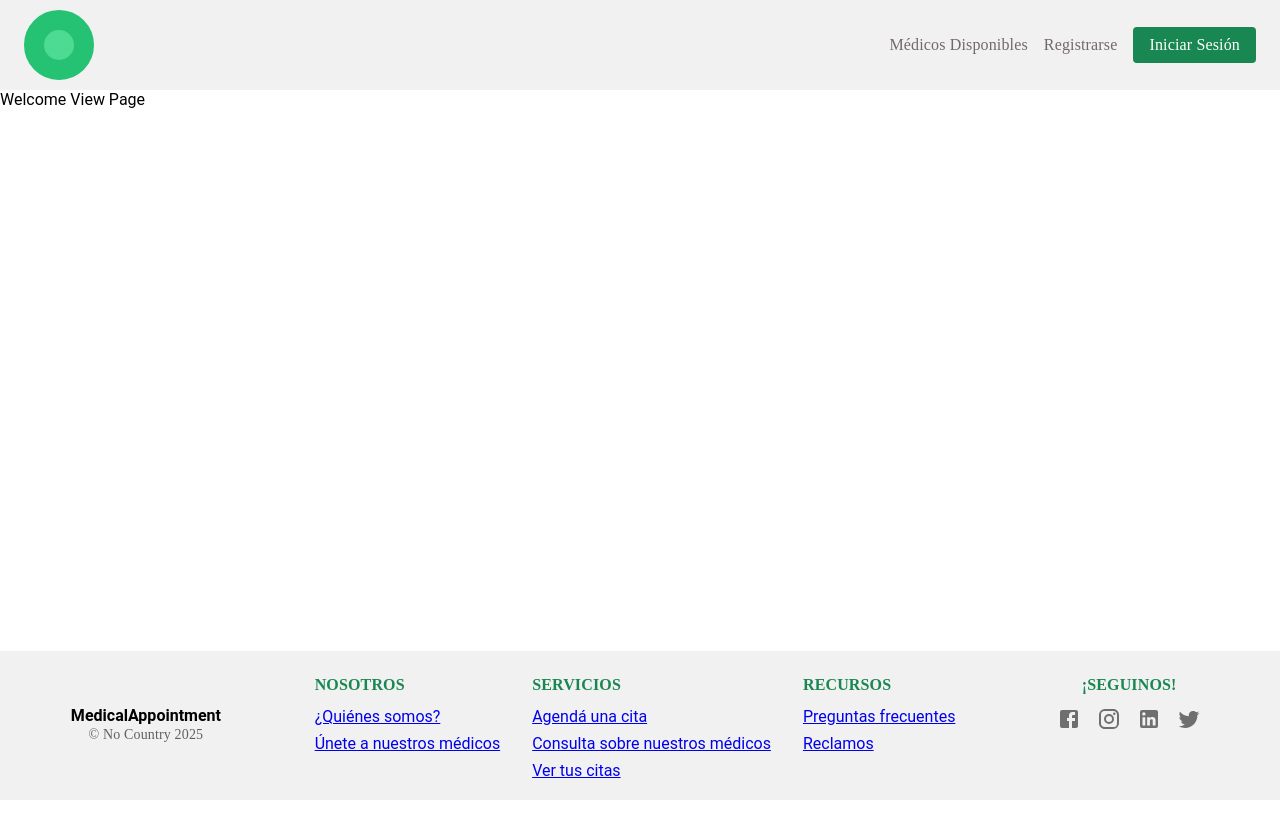
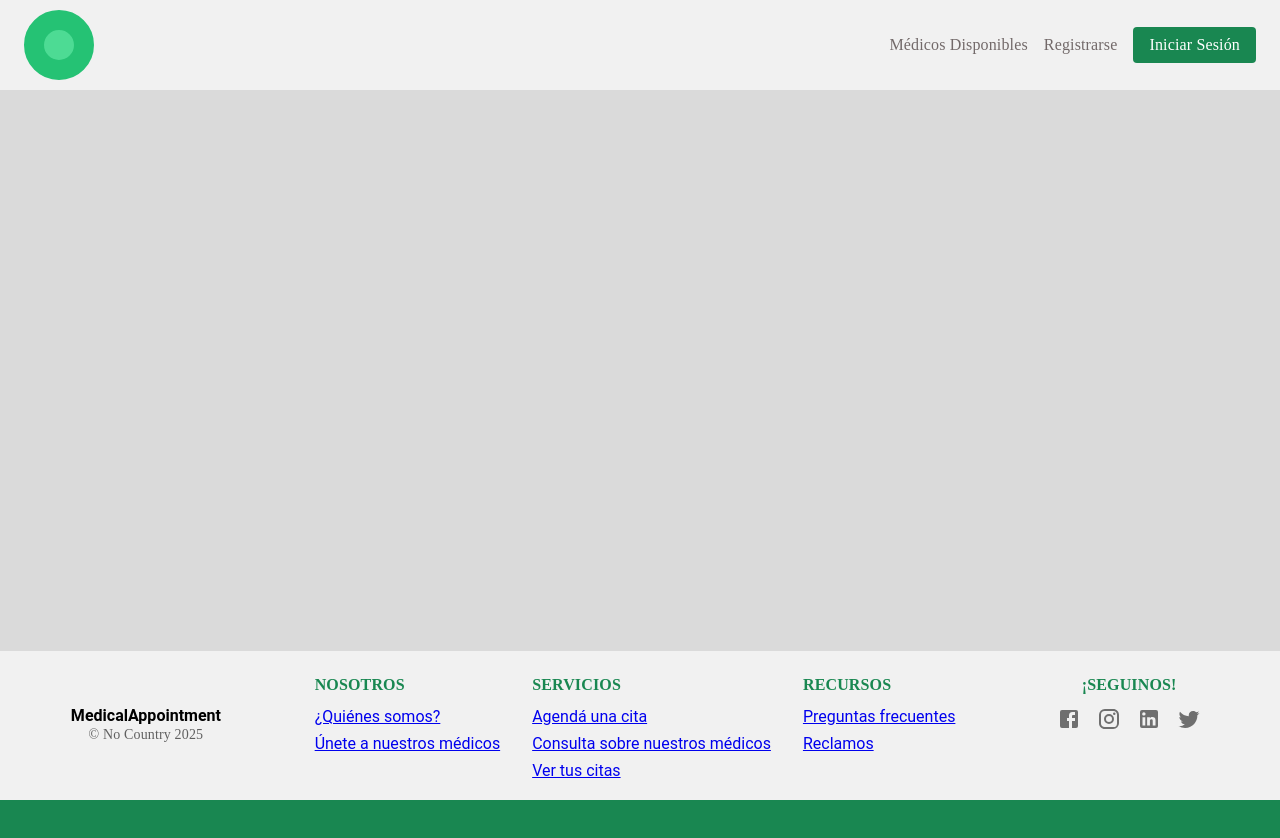
Before and after one commit to fr4ncisx/medicalappointment-nocountry, a React (Vite) app in the folder frontend/: page / in a window 1280 px wide. Shown: the top 838 px of the page. Before the commit the page ends 800 px from the top, so only its background shows below. Built offline with nearby package versions, Linux system fonts and the light colour scheme; a web font is replaced by a local one.

Commit message:
feat: add welcome page content

```diff
--- /dev/null
+++ b/frontend/src/components/sections/Welcome/ContentBox/ContentBox.tsx
@@ -0,0 +1,13 @@
+import { Box } from "@mui/material";
+import { Details } from "./Details/Details";
+import { Gallery } from "./Gallery/Gallery";
+import { ContentBoxStyle } from "./ContentBoxStyle";
+
+export const ContentBox = () => {
+    return (
+        <Box sx={ContentBoxStyle.box}>
+            <Gallery />
+            <Details />
+        </Box>
+    );
+}
--- /dev/null
+++ b/frontend/src/components/sections/Welcome/ContentBox/ContentBoxStyle.ts
@@ -0,0 +1,11 @@
+import { ObjectStyles } from "@tipos/component";
+
+export const ContentBoxStyle: ObjectStyles = {
+    box: {
+        display: "flex",
+        justifyContent: "space-around",
+        backgroundColor: "#198751",
+        width: "100%",
+        minHeight: "10vh"
+    }
+};
--- /dev/null
+++ b/frontend/src/components/sections/Welcome/ContentBox/Details/Details.tsx
@@ -0,0 +1,7 @@
+
+export const Details = () => {
+    return(
+        <>
+        </>
+    );
+}
--- /dev/null
+++ b/frontend/src/components/sections/Welcome/ContentBox/Gallery/Gallery.tsx
@@ -0,0 +1,7 @@
+
+export const Gallery = () => {
+    return(
+        <>
+        </>
+    );
+}
--- /dev/null
+++ b/frontend/src/components/sections/Welcome/MainBox.tsx
@@ -0,0 +1,17 @@
+import { Box } from "@mui/material";
+import { ObjectStyles } from "@tipos/component";
+
+export const MainBoxStyles: ObjectStyles = {
+    mainBox: {
+        width: "100%",
+        height: "calc(100vh - 90px)",
+        backgroundColor: "#DADADA"
+    }
+}
+
+export const MainBox = () => {
+    return(
+        <Box sx={MainBoxStyles.mainBox}>
+        </Box>
+    );
+}
--- a/frontend/src/components/sections/Welcome/Welcome.tsx
+++ b/frontend/src/components/sections/Welcome/Welcome.tsx
@@ -1,8 +1,11 @@
+import { MainBox } from "./MainBox";
+import { ContentBox } from "./ContentBox/ContentBox";
 
 export const Welcome = () => {
     return (
         <>
-            <p>Welcome View Page</p>
+            <MainBox />
+            <ContentBox />
         </>
     );
 }
```
